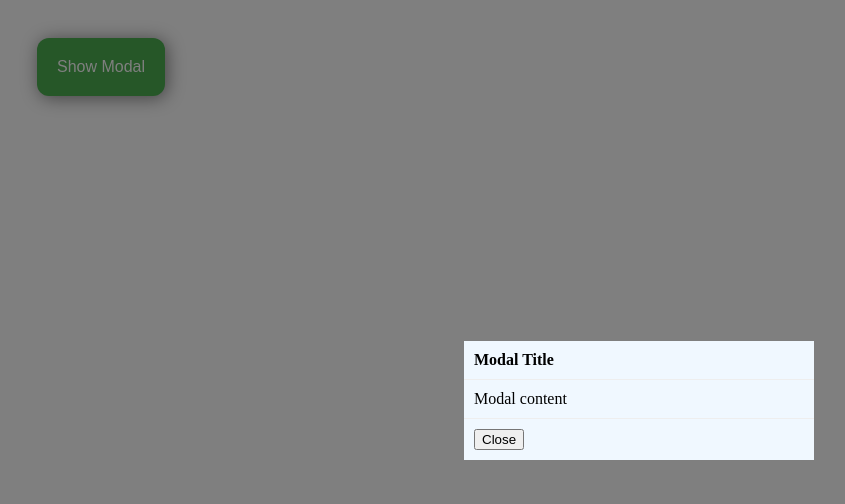
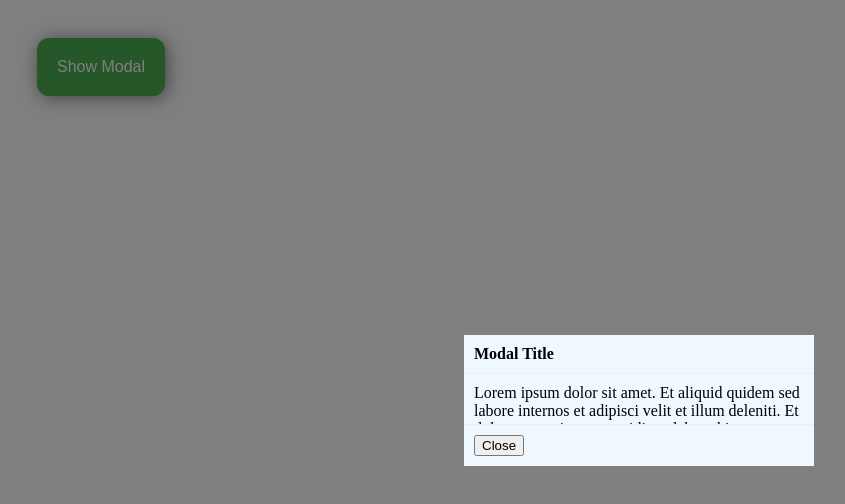
Before and after one commit to AshwiniParaye1/Modal_Example, a React (Create React App) app: page / in a window 1280 px wide. Both pictures are taken after a click on the button "Show Modal". Shown: the top 504 px of the page, without its empty margins (1-846 px from the left). Built offline with nearby package versions, Linux system fonts and the light colour scheme.

Commit message:
css modified

```diff
--- a/src/Modal.jsx
+++ b/src/Modal.jsx
@@ -19,7 +19,10 @@ function Modal(props) {
           <div className='modal-header'>
             <h4 className='modal-title'>Modal Title</h4>
           </div>
-          <div className='modal-content-body'>Modal content</div>
+          <div className='modal-content-body'>Lorem ipsum dolor sit amet. Et aliquid quidem sed labore internos et adipisci velit et illum deleniti. Et dolorem omnis nam cupiditate labore hic consequatur voluptatum 33 quos officia non quia fuga.
+
+            Et nulla voluptatum hic unde officiis id delectus deserunt qui odio esse in Quis velit et quod assumenda. Sit eaque earum eum dolor consequatur quo soluta ducimus ad atque omnis hic molestias eius eum numquam galisum? Et aspernatur ipsa et soluta nemo eum similique laudantium qui molestias molestiae non ratione assumenda ut debitis atque est fuga incidunt.
+          </div>
             <div className='modal-footer'>
               <button className='close-button' onClick={props.onClose}>Close</button>
             </div>
--- a/src/index.css
+++ b/src/index.css
@@ -17,6 +17,7 @@
 
 .modal-header, .modal-footer{
   padding: 10px;
+
 }
 
 .modal-title{
@@ -24,10 +25,13 @@
 }
 
 .modal-content-body{
+  /* max height - sets the height of modal content */
+  max-height: 30px;
   padding: 10px;
   border-top: 1px solid #eee;
   border-bottom: 1px solid #eee;
-}
+  overflow-y: auto;
+  }
 
 .show-button{
     margin-top: 30px;
```
